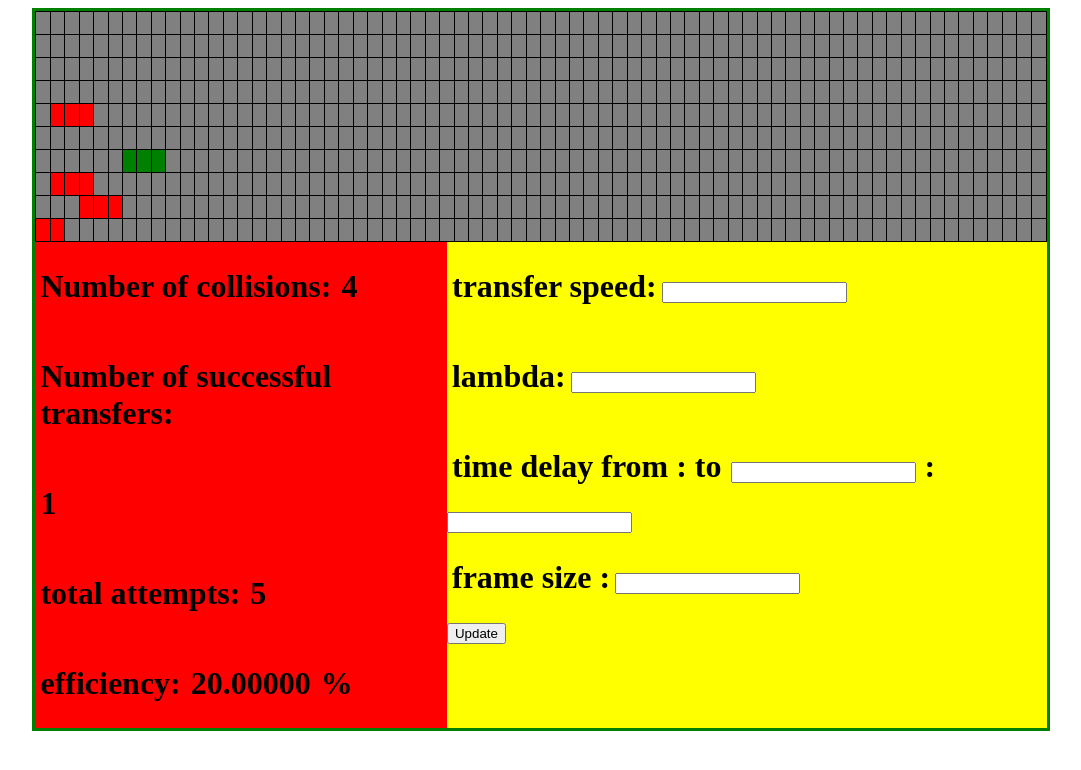
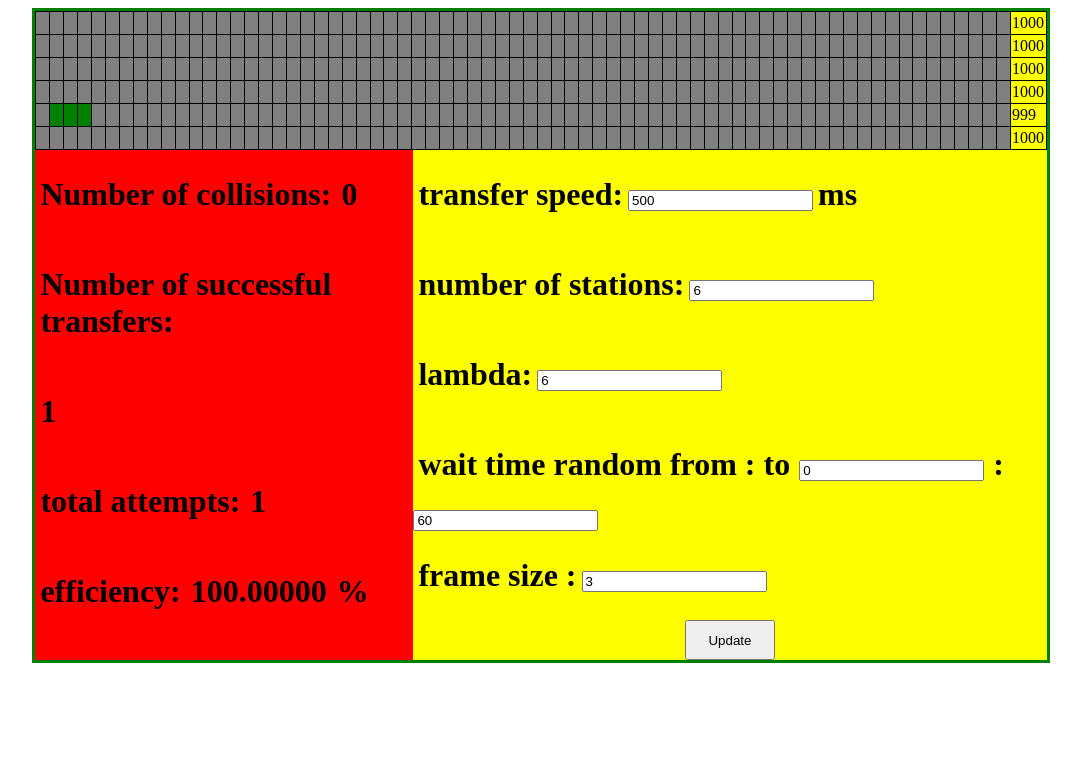
Before and after one commit to AbbasHabib/ALOHA-simulation, a plain HTML site: page index.html in a window 1280 px wide. Shown: the whole page, without its empty margins (99-1180 px from the left). Drawn offline with Linux system fonts and the light colour scheme.

Commit message:
Add code to handle changes which has problems

```diff
--- a/Station.js
+++ b/Station.js
@@ -4,10 +4,36 @@ const PacketState = {
     IN_PROGRESS_COLLIDED: 2
 }
 
+const SimulateState={
+    IN_PROGRESS : 0,
+    STOPPED: 1
+}
+
 TRANSMIT_PROBABILITY=60;
 FRAME_TIME_STEPS=3;
 WAIT_TIME_MILLI_SEC=500;
 TIME_LINE_SLOTS=70;
+
+
+SIMULATION_STATE = SimulateState.STOPPED;
+
+
+const fact=(x)=>{
+    if(x==0) {
+       return 1;
+    }
+    return x * fact(x-1);
+ }
+
+const poisson =(k, lamda)=>{
+    var exponential = 2.718281828;
+    exponentialPower = Math.pow(exponential, -lamda);
+    landaPowerK = Math.pow(lamda, k);
+    numerator = exponentialPower * landaPowerK;
+    denominator = fact(k);
+
+    return (numerator / denominator);
+}
 
 
 class ViewController{
@@ -28,9 +54,11 @@ class ViewController{
             line += `<td></td>`;
         }
 
+
         this.#stations.forEach((st)=>{
             let transmission_line = `<tr id="transmission_line${st.getId()}">
             ${line}
+            <td id="left_packets${st.getId()}"></td>
             </tr>`
             this.#transmissionLinesView.innerHTML += transmission_line;
         });
@@ -60,6 +88,8 @@ class ViewController{
                 else{
                     slot.style.backgroundColor = "grey";
                 }
+                let inProgressPackets = document.querySelector(`#left_packets${st.getId()}`);
+                inProgressPackets.innerText = st.getNoOfQueuedPackets()
             });
         });
     }
@@ -71,7 +101,9 @@ class Station{
     #propagatedFrame
     #transmissionLineData;
     #packetState;
-    constructor(stationId, transmissionLineSize){
+    #noOfQueuedPackets;
+    constructor(stationId, transmissionLineSize, noOfQueuedPackets){
+        this.#noOfQueuedPackets = noOfQueuedPackets;
         this.#delayBeforeSending=Math.floor(Math.random() * TRANSMIT_PROBABILITY);
         this.#stationId = stationId;
         this.#propagatedFrame=0;
@@ -81,6 +113,10 @@ class Station{
 
     isAvailableToSend(){
         return (!this.isTransmitting() && this.isBackOffTimeOver())
+    }
+
+    getNoOfQueuedPackets(){
+        return this.#noOfQueuedPackets;
     }
 
     countTimeStep(){
@@ -122,7 +158,6 @@ class Station{
             else{
                 // when timer is over reset it
                 this.#delayBeforeSending=Math.floor(Math.random() * TRANSMIT_PROBABILITY);
-
             }
     }
 
@@ -134,7 +169,9 @@ class Station{
     }
     setPacketStateToCollided(){
         this.#packetState =  PacketState.IN_PROGRESS_COLLIDED;
-        this.#markPreviousFrameSlotsAsCollided()
+        // revert packet withdrawl
+        this.#noOfQueuedPackets += 1;
+        this.#markPreviousFrameSlotsAsCollided();
     }
 
     #markPreviousFrameSlotsAsCollided(){
@@ -148,7 +185,8 @@ class Station{
         return (this.#packetState === PacketState.IN_PROGRESS || this.#packetState === PacketState.IN_PROGRESS_COLLIDED)
     }
 
-    sendFrame(){
+    transmitPacket(){
+        this.#noOfQueuedPackets -= 1;
         this.#propagatedFrame = FRAME_TIME_STEPS;
         this.#packetState = PacketState.IN_PROGRESS;
     }
@@ -167,13 +205,13 @@ const shiftArray =(arr)=> {
     return arr.map((_, i, a) => a[(i + a.length - 1) % a.length]);
 }
 
-const createNstation = (stations, n, lineSize) =>{
+const createNstation =(stations, n, noPackets,lineSize)=>{
     for(let id = 1; id <= n; id++){
-        stations.push(new Station(stationId=id, transmissionLineSize=lineSize))
+        stations.push(new Station(stationId=id, transmissionLineSize=lineSize,noOfQueuedPackets = noPackets))
     }
 }
 
-const sleep = (ms) => {
+const sleep =(ms)=> {
     return new Promise(resolve => setTimeout(resolve, ms));
 }
 
@@ -182,14 +220,14 @@ const simulateStations = (stations, viewController) =>{
     totalCollisions = 0;
     totalAttempts = 0;
     (async () => {
-    while(true){
+    while(SIMULATION_STATE === SimulateState.IN_PROGRESS){
         collisions=0;
         transmittingStationsAtCurrentTime = [];
 
         // for each station check if the have a packet to send
         stations.forEach((st)=>{
             if(st.isAvailableToSend()){
-                st.sendFrame();
+                st.transmitPacket();
                 totalAttempts+=1;
             }
 
@@ -222,18 +260,19 @@ const simulateStations = (stations, viewController) =>{
         waitingTime = WAIT_TIME_MILLI_SEC;
         await sleep(waitingTime);
     }})()
-
 }
 
 
-const begin =()=> {
+const begin =(noStations, lambda, transmit_probability = TRANSMIT_PROBABILITY, fame_size= FRAME_TIME_STEPS, transmissionSpeed = WAIT_TIME_MILLI_SEC)=> {
 
     let stations = [];
 
-    createNstation(stations=stations, n=10, lineSize=TIME_LINE_SLOTS);
+    // createNstation(stations=stations, n=noStations, noPackets=poisson(noStations, 0.2),lineSize=TIME_LINE_SLOTS);
+    createNstation(stations=stations, n=noStations, noPackets=1000,lineSize=TIME_LINE_SLOTS);
 
     // console.log(stations);
 
+    SIMULATION_STATE = SimulateState.IN_PROGRESS;
     viewController = new ViewController(stations);
 
     viewController.generateTransmissionLine(lineSize=TIME_LINE_SLOTS);
@@ -242,5 +281,26 @@ const begin =()=> {
     simulateStations(stations, viewController);
 
 }
-// fun1()
-begin();
+
+
+const update =()=>{
+    SIMULATION_STATE = SimulateState.STOPPED;
+    (async () => {
+        await sleep(WAIT_TIME_MILLI_SEC + WAIT_TIME_MILLI_SEC + 1000);
+        SIMULATION_STATE = SimulateState.IN_PROGRESS;
+
+        FRAME_TIME_STEPS = parseInt(document.getElementById("frame_size"));
+        TRANSMIT_PROBABILITY = parseInt(document.getElementById("max_time"));
+        lambda = parseInt(document.getElementById("lambda"));
+        noStations = parseInt(document.getElementById("no_stations"));
+        WAIT_TIME_MILLI_SEC = parseInt(document.getElementById("trns_speed"));
+
+        begin(6);
+    })();
+
+
+
+
+}
+
+begin(6);
--- a/index.html
+++ b/index.html
@@ -36,25 +36,29 @@
             </div>
             <div class="container_bottom_right">
                 <div class="numbers">
-                    <h1>transfer speed: </h1><input type="text" id="fname" name="fname">
+                    <h1>transfer speed: </h1><input type="text" value="500" id="trns_speed" name="fname"><h1>ms</h1>
                 </div>
 
                 <div class="numbers">
-                    <h1>lambda: </h1><input type="text" id="fname" name="fname">
+                    <h1>number of stations: </h1><input type="text" value="6" id="no_stations" name="fname">
                 </div>
 
                 <div class="numbers">
-                    <h1>time delay from : to </h1>
-                    <input type="text" id="fname" name="fname">
-                    <h1>:</h1>
-                    <input type="text" id="fname" name="fname">
+                    <h1>lambda: </h1><input type="text" value="6" id="lambda" name="fname">
                 </div>
 
                 <div class="numbers">
-                    <h1>frame size :</h1><input type="text" id="fname" name="fname">
+                    <h1>wait time random from : to </h1>
+                    <input type="text" value="0" id="fname" name="fname">
+                    <h1>:</h1>
+                    <input type="text" value="60" id="max_time" name="fname">
                 </div>
 
-                <button type="button">Update</button>
+                <div class="numbers">
+                    <h1>frame size :</h1><input value="3" type="text" id="frame_size" name="fname">
+                </div>
+
+                <button type="button" onclick="update()">Update</button>
             </div>
         </div>
 
--- a/style.css
+++ b/style.css
@@ -35,17 +35,22 @@ table.tranmissionTable td, table.tranmissionTable th {
 
 .container_bottom .container_bottom_left{
     background: red;
-    /* display: inline-block; */
 }
 
 .container_bottom .container_bottom_right{
     background: yellow;
-    /* display: inline-block; */
-
 }
-
 
 .numbers h1{
     display: inline-block;
     padding: 5px;
 }
+
+.container_bottom .container_bottom_right button{
+    display: block;
+    margin-left: auto;
+    margin-right: auto;
+    width: 90px;
+    height: 40px;
+    justify-self: center;
+}
```
